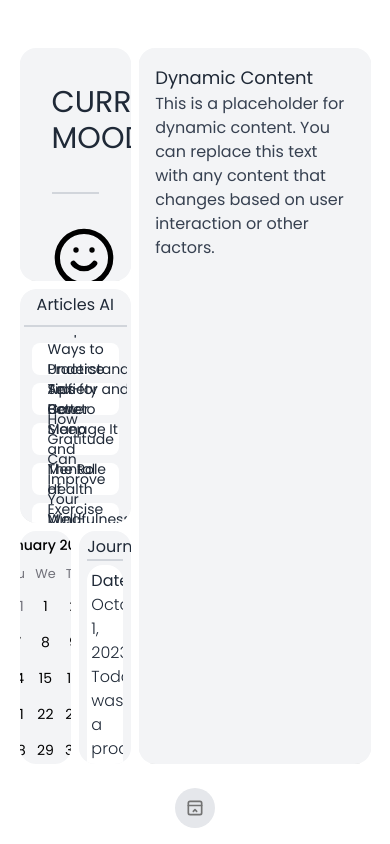
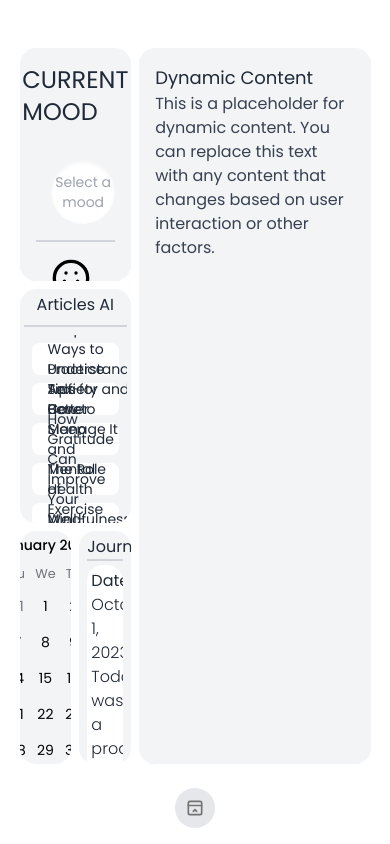
Before and after one commit to Hummylol/mindcare, a Next.js app: page / in a window 390 px wide. Built offline with nearby package versions, Linux system fonts and the light colour scheme.

Commit message:
added some responsiveness

```diff
--- a/components/homepagecomps/Calendar.tsx
+++ b/components/homepagecomps/Calendar.tsx
@@ -8,7 +8,7 @@ const Calendar = () => {
 
     return (
         <div className="w-full h-full bg-gray-100 dark:bg-zinc-900">
-            <div className="flex h-full items-center justify-center">
+            <div className="flex h-full w-full items-center justify-center">
                 <ShadcnCalendar
                     selected={selectedDate}
                     onSelect={(date: Date | undefined) => setSelectedDate(date)} // Type-safe onSelect
--- a/components/homepagecomps/MoodSelector.tsx
+++ b/components/homepagecomps/MoodSelector.tsx
@@ -28,47 +28,47 @@ export default function MoodTracker() {
 
   return (
     <TooltipProvider>
-      <div className="h-full w-full bg-gray-100 dark:bg-zinc-900 p-8 shadow-lg transition-colors duration-300">
-        <div className="grid grid-cols-[1fr,auto,auto] items-center gap-6 ">
+      <div className="h-full w-full bg-gray-100 dark:bg-zinc-900 p-4 md:p-8 shadow-lg transition-colors duration-300">
+        <div className="grid grid-cols-1 md:grid-cols-[1fr,auto,auto] items-center gap-4 md:gap-6">
           <div className="flex items-center justify-center">
-            <h2 className="text-3xl text-gray-800 dark:text-white">CURRENT MOOD</h2>
+            <h2 className="text-2xl md:text-3xl text-gray-800 dark:text-white">CURRENT MOOD</h2>
           </div>
 
           <Separator orientation="vertical" className="h-full w-px bg-gray-300 dark:bg-zinc-800" />
 
           <div className="flex justify-end">
             <div
-              className={`h-20 w-20 flex items-center justify-center rounded-full bg-white dark:bg-zinc-900 shadow-inner transition-all duration-300 ${
+              className={`h-16 w-16 md:h-20 md:w-20 flex items-center justify-center rounded-full bg-white dark:bg-zinc-900 shadow-inner transition-all duration-300 ${
                 isTransitioning ? "opacity-0 translate-y-4" : "opacity-100"
               }`}
               aria-label="Current mood display"
             >
               {currentMood ? (
-                <currentMood.icon className={`h-20 w-20 text-gray-800 dark:text-white transition-opacity duration-300 ${isTransitioning ? "opacity-0" : "opacity-100"}`} />
+                <currentMood.icon className={`h-16 w-16 md:h-20 md:w-20 text-gray-800 dark:text-white transition-opacity duration-300 ${isTransitioning ? "opacity-0" : "opacity-100"}`} />
               ) : (
                 <div className="text-gray-400 text-sm dark:text-gray-600 text-center">Select a mood</div>
               )}
             </div>
             {isTransitioning && (
-              <div className="absolute h-20 w-20 flex items-center justify-center rounded-full bg-white dark:bg-zinc-900 transition-all duration-300 translate-y-[-100%] opacity-0">
-                {currentMood && <currentMood.icon className="h-20 w-20 text-gray-800 dark:text-white" />}
+              <div className="absolute h-16 w-16 md:h-20 md:w-20 flex items-center justify-center rounded-full bg-white dark:bg-zinc-900 transition-all duration-300 translate-y-[-100%] opacity-0">
+                {currentMood && <currentMood.icon className="h-16 w-16 md:h-20 md:w-20 text-gray-800 dark:text-white" />}
               </div>
             )}
           </div>
         </div>
 
-        <Separator className="my-8 bg-gray-300 dark:bg-zinc-800" />
+        <Separator className="my-4 md:my-8 bg-gray-300 dark:bg-zinc-800" />
 
-        <div className="flex justify-between gap-4">
+        <div className="flex flex-wrap justify-center md:justify-between gap-4">
           {moods.map((mood) => (
             <Tooltip key={mood.id}>
               <TooltipTrigger asChild>
                 <button
                   onClick={() => handleMoodChange(mood.id)}
-                  className="relative flex rounded-full transition-all"
+                  className="relative flex rounded-full transition-all h-12 w-12 md:h-16 md:w-16"
                   aria-label={mood.label}
                 >
-                  <mood.icon className="h-16 w-16 text-black dark:text-white" />
+                  <mood.icon className="h-10 w-10 md:h-16 md:w-16 text-black dark:text-white" />
                 </button>
               </TooltipTrigger>
               <TooltipContent side="top" align="center">
```
